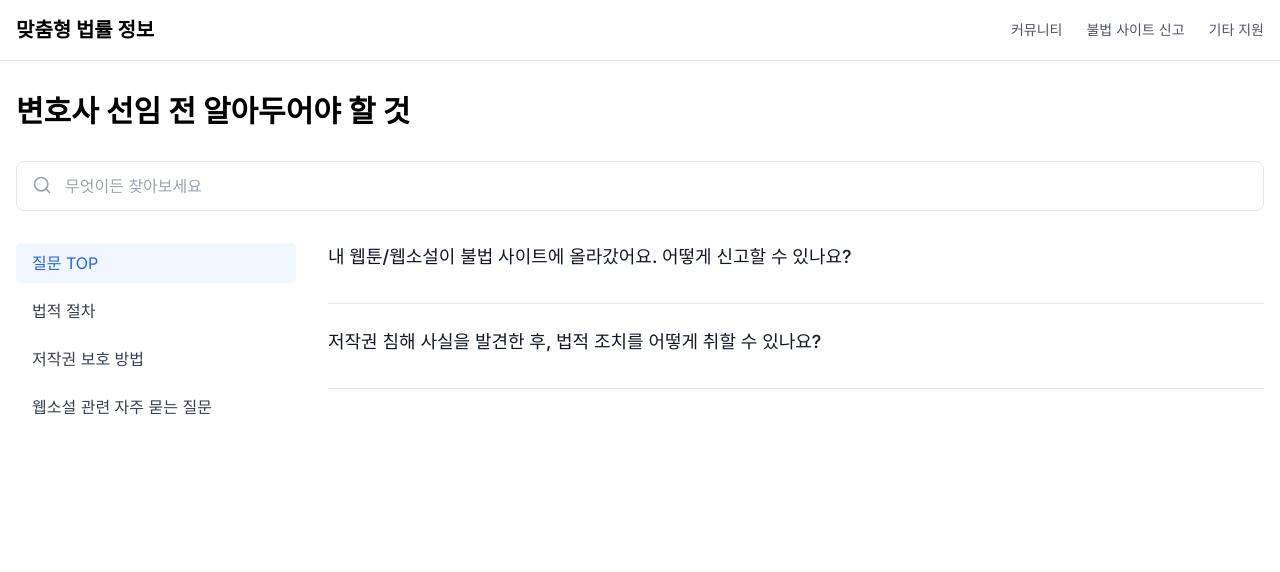
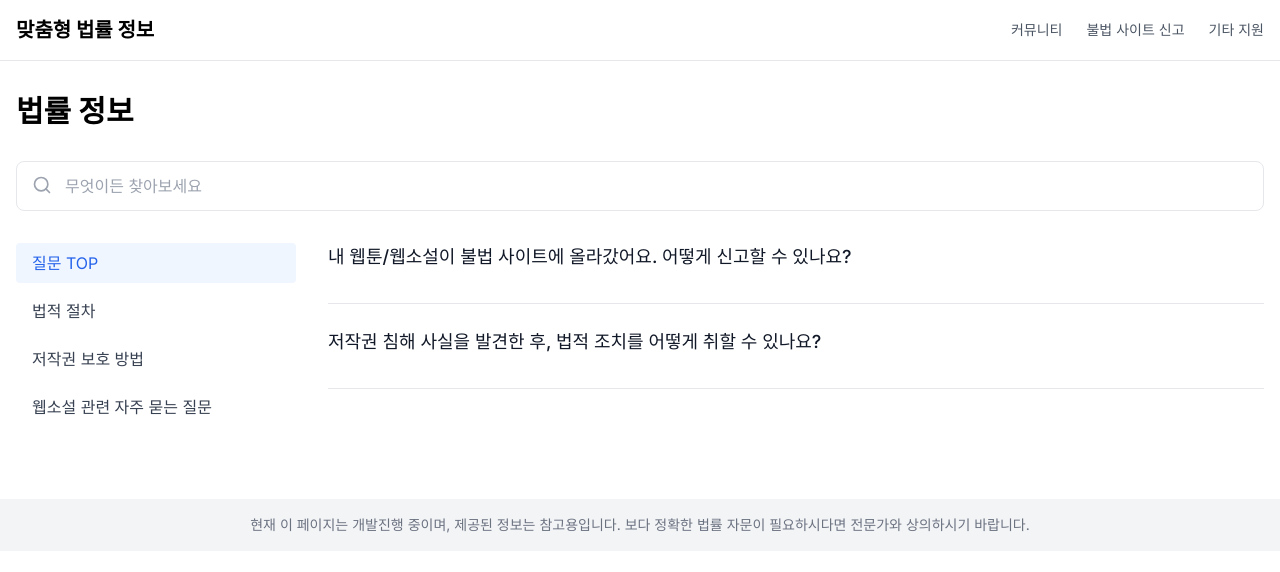
Before and after one commit to EXPOIR0405/illegal-webtoon-response-center, a Next.js app: page /legal in a window 1280 px wide. Shown: the top 572 px of the page. Built offline with nearby package versions, Linux system fonts and the light colour scheme.

Commit message:
참고 문구 추가

```diff
--- a/package.json
+++ b/package.json
@@ -20,7 +20,7 @@
     "lucide-react": "^0.439.0",
     "mongodb": "^6.9.0",
     "mongoose": "^8.6.1",
-    "next": "^14.2.12",
+    "next": "^14.2.13",
     "quill": "^2.0.2",
     "react": "^18.3.1",
     "react-dom": "^18.3.1",
--- a/src/app/legal/page.js
+++ b/src/app/legal/page.js
@@ -52,7 +52,7 @@ const FAQPage = () => {
       </header>
 
       <main className="max-w-7xl mx-auto px-4 py-8">
-        <h2 className="text-3xl font-bold mb-8">변호사 선임 전 알아두어야 할 것</h2>
+        <h2 className="text-3xl font-bold mb-8">법률 정보</h2>
         <div className="relative mb-8">
           <input
             type="text"
@@ -98,6 +98,14 @@ const FAQPage = () => {
           </div>
         </div>
       </main>
+
+      <footer className="bg-gray-100 py-4 mt-8">
+        <div className="max-w-7xl mx-auto px-4 text-center">
+          <p className="text-sm text-gray-500">
+            현재 이 페이지는 개발진행 중이며, 제공된 정보는 참고용입니다. 보다 정확한 법률 자문이 필요하시다면 전문가와 상의하시기 바랍니다.
+          </p>
+        </div>
+      </footer>
     </div>
   );
 };
```
Also changed, not shown: 1 other file (tests, documents, lock files or other folders).
